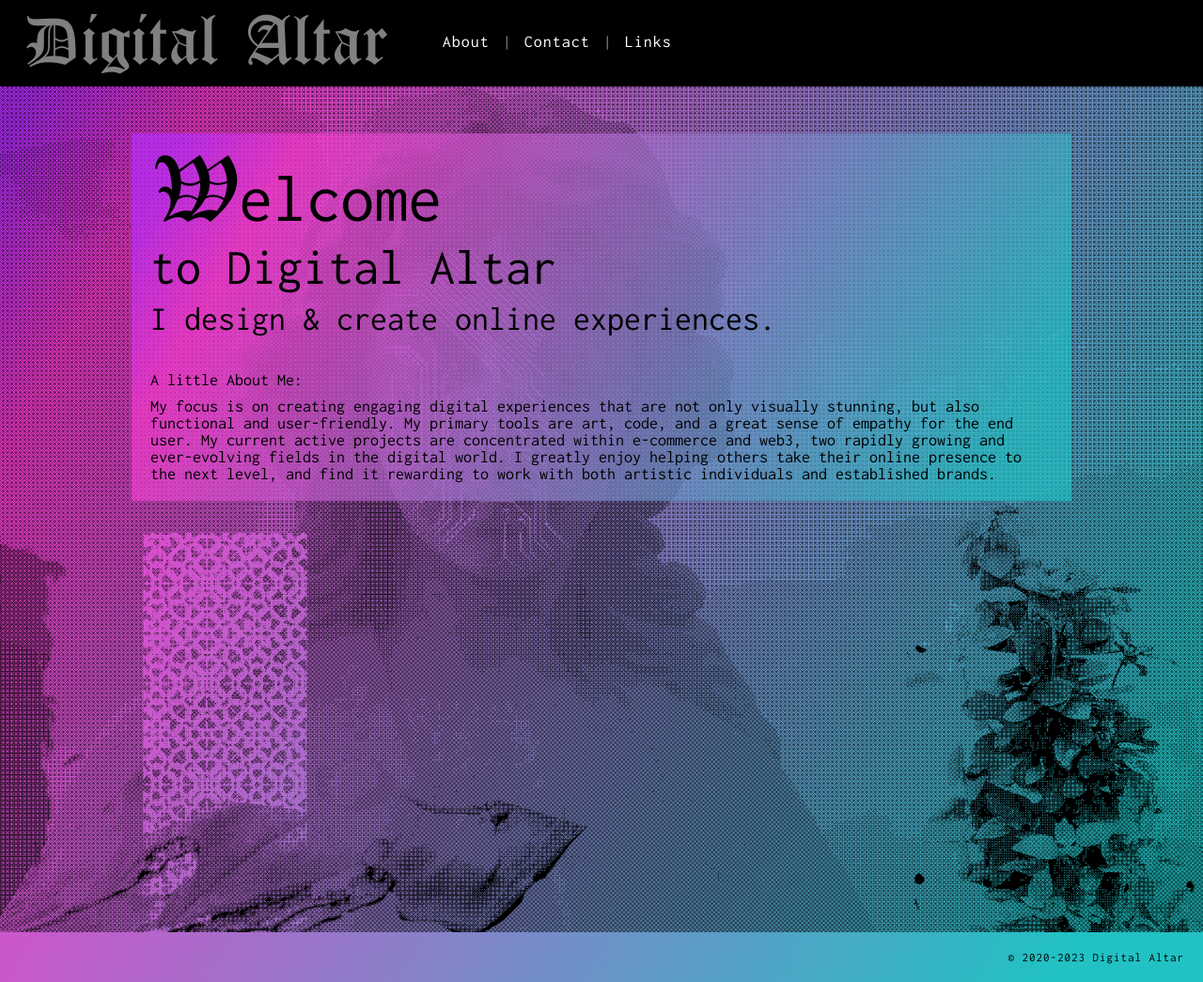
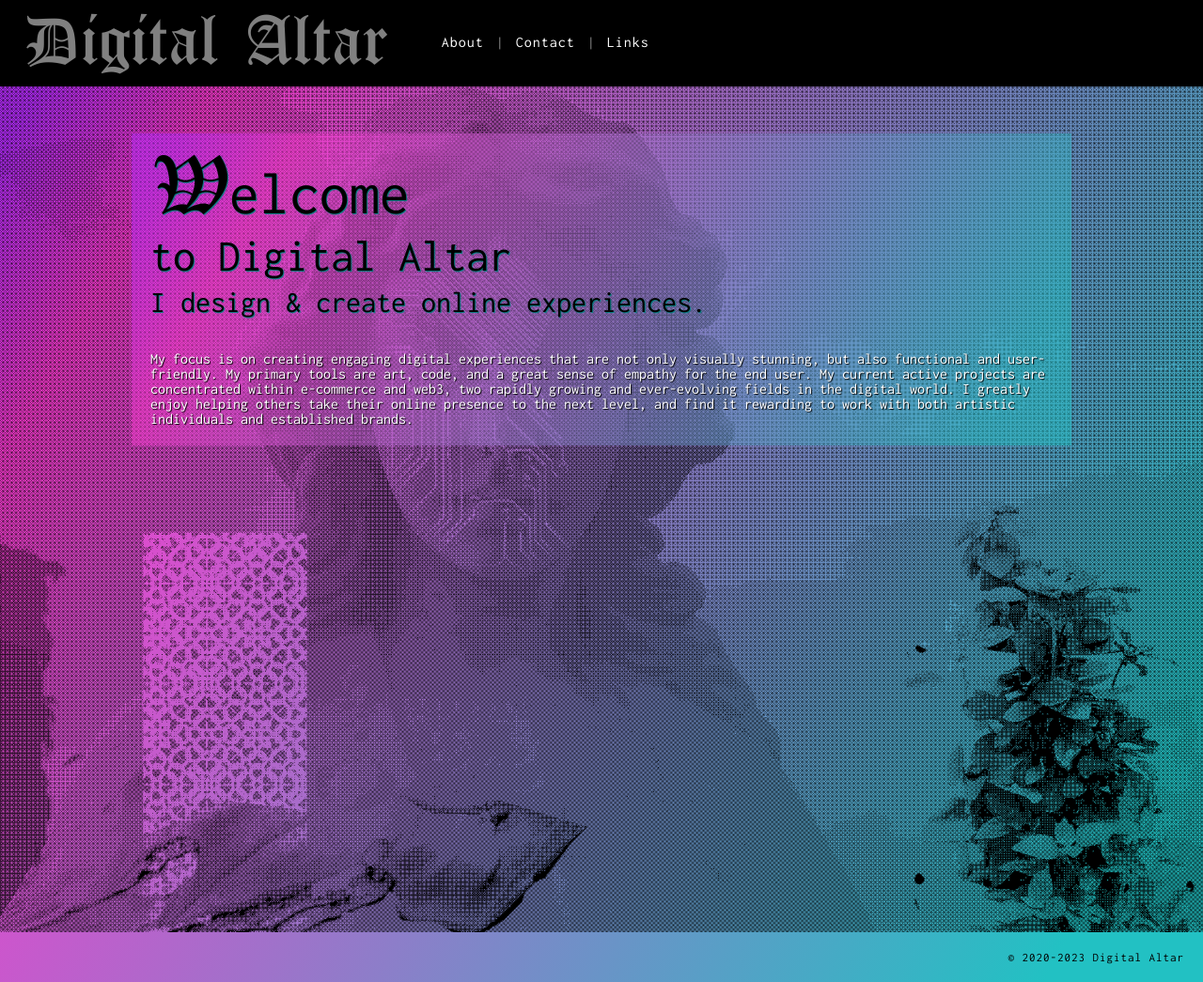
Before and after one commit to Digital-Altar/digital-altar.github.io, a Jekyll site: the page built from about.markdown, in a window 1280 px wide. Shown: the whole page at 94% size. Built offline with Jekyll 4.4.1, drawn with Linux system fonts in a browser that asks for light colours.

Commit message:
Updating About

```diff
--- a/about.markdown
+++ b/about.markdown
@@ -7,5 +7,4 @@ title: About
 <h2>to Digital Altar</h2>
 <h3>I design & create online experiences.</h3>
 <br>
-<p>A little About Me:</p>
 <p>My focus is on creating engaging digital experiences that are not only visually stunning, but also functional and user-friendly. My primary tools are art, code, and a great sense of empathy for the end user. My current active projects are concentrated within e-commerce and web3, two rapidly growing and ever-evolving fields in the digital world. I greatly enjoy helping others take their online presence to the next level, and find it rewarding to work with both artistic individuals and established brands.</p>
--- a/assets/css/styles.css
+++ b/assets/css/styles.css
@@ -427,7 +427,7 @@ Here's where we begin the styling
 
 /* The Meat */
 body {
-  font-size: 18px;
+  font-size: 100%;
 	margin: 0;
 	padding: 0;
 	background: #000000;
@@ -444,6 +444,7 @@ header {
 }
 h1 {
   font-size: 400%;
+  text-shadow: 1px 1px 1px teal;
 }
 h1::first-letter {
   font-family: 'Old English Five';
@@ -452,14 +453,18 @@ h1::first-letter {
 h2 {
   font-size: 300%;
   margin: 10px auto auto auto;
+  text-shadow: 1px 1px 1px teal;
 }
 h3 {
   font-size: 200%;
   margin: 10px auto auto auto;
+  text-shadow: 1px 1px 1px teal;
 }
 p {
   font-size: 100%;
   margin: 10px auto auto auto;
+  color: white;
+  text-shadow: 1px 1px 1px #000000;
 }
 .logo {
   font-family: 'Old English Five';
@@ -515,7 +520,7 @@ main {
   padding: 20px;
 }
 .content {
-  background: linear-gradient(120deg, rgba(183,45,253,.7) 5%, rgba(248,58,207,.7) 15%, rgba(34,193,195,.7) 91%);
+  background: linear-gradient(120deg, rgba(183,45,253,.5) 5%, rgba(248,58,207,.5) 15%, rgba(34,193,195,.5) 91%);
   padding: 20px;
   margin: 30px auto;
   max-width: 1000px;
```
